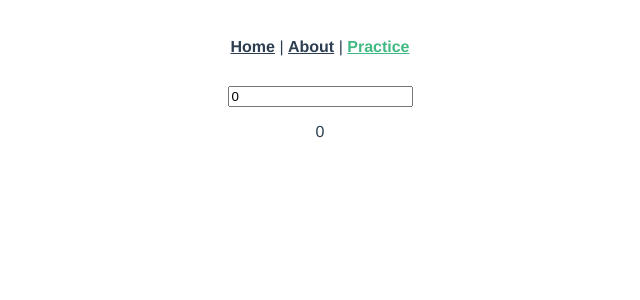
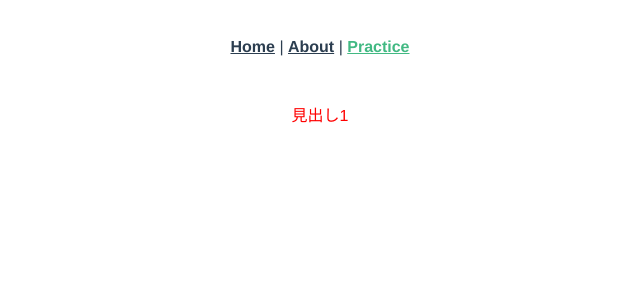
Before and after one commit to mashijifu/vue-ts-example, a Vue app: page /practice in a window 1280 px wide. Shown: the top 300 px of the page, without its empty margins (320-960 px from the left). Built offline with nearby package versions, Linux system fonts and the light colour scheme.

Commit message:
v-bindディレクティブを使用してclassの設定

```diff
--- a/src/views/PracticeView.vue
+++ b/src/views/PracticeView.vue
@@ -1,27 +1,24 @@
 <template>
   <div>
-    <input v-model="price" />
-    <!-- 入力された金額に対して10%を付与した値を表示 -->
-    <p>{{ taxPrice }}</p>
+    <!-- 以下isRedがtrueであれば赤文字で表示させる -->
+    <p :class="{ red: isRed }">見出し1</p>
   </div>
 </template>
 <script lang="ts">
-import { defineComponent, ref, watch } from "@vue/composition-api";
+import { defineComponent } from "@vue/composition-api";
 
 export default defineComponent({
   setup() {
-    // ウォッチャーを使って、priceの数値に10%を掛けた値を表示する処理を記述
-    const price = ref(0);
-    const taxPrice = ref(0);
-
-    watch(price, () => {
-      taxPrice.value = Math.floor(price.value * 1.1);
-    });
+    const isRed = true;
 
     return {
-      price,
-      taxPrice,
+      isRed,
     };
   },
 });
 </script>
+<style scoped>
+.red {
+  color: red;
+}
+</style>
```
